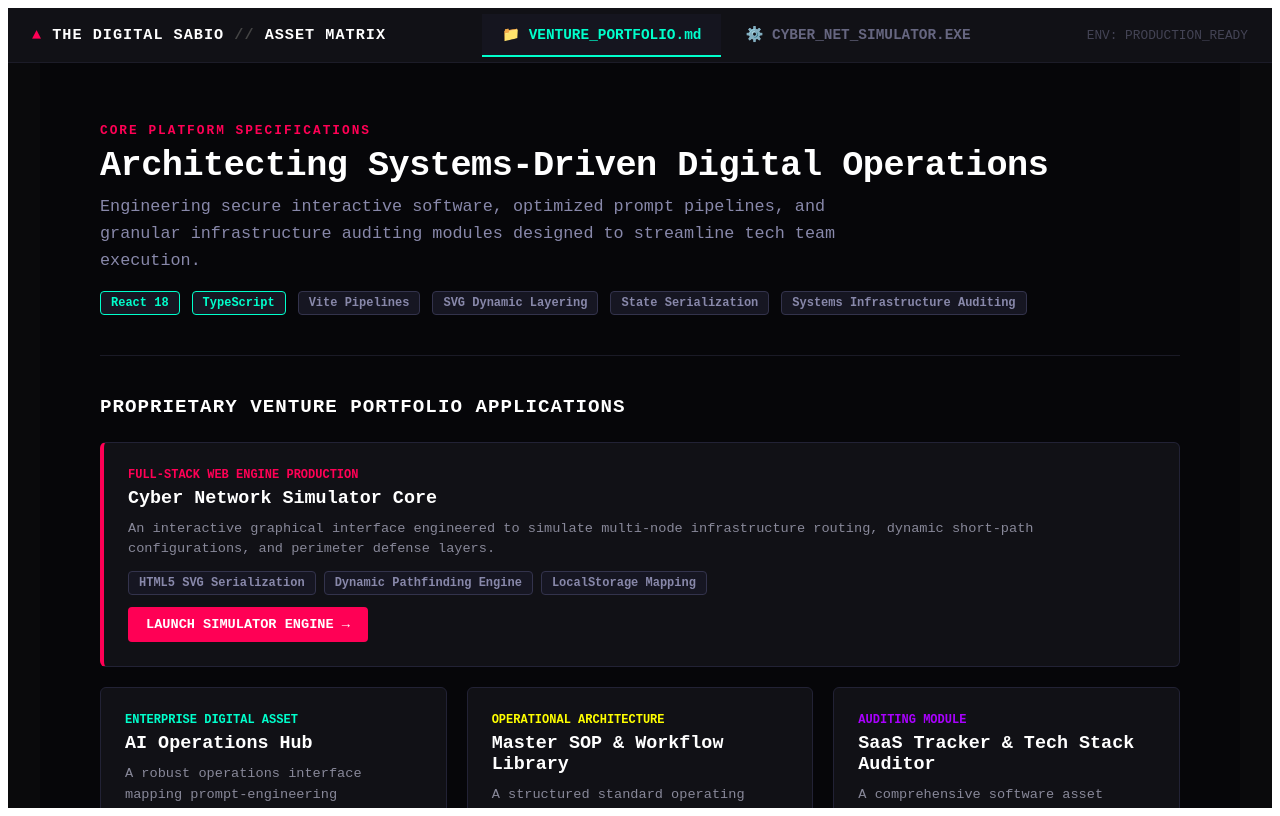
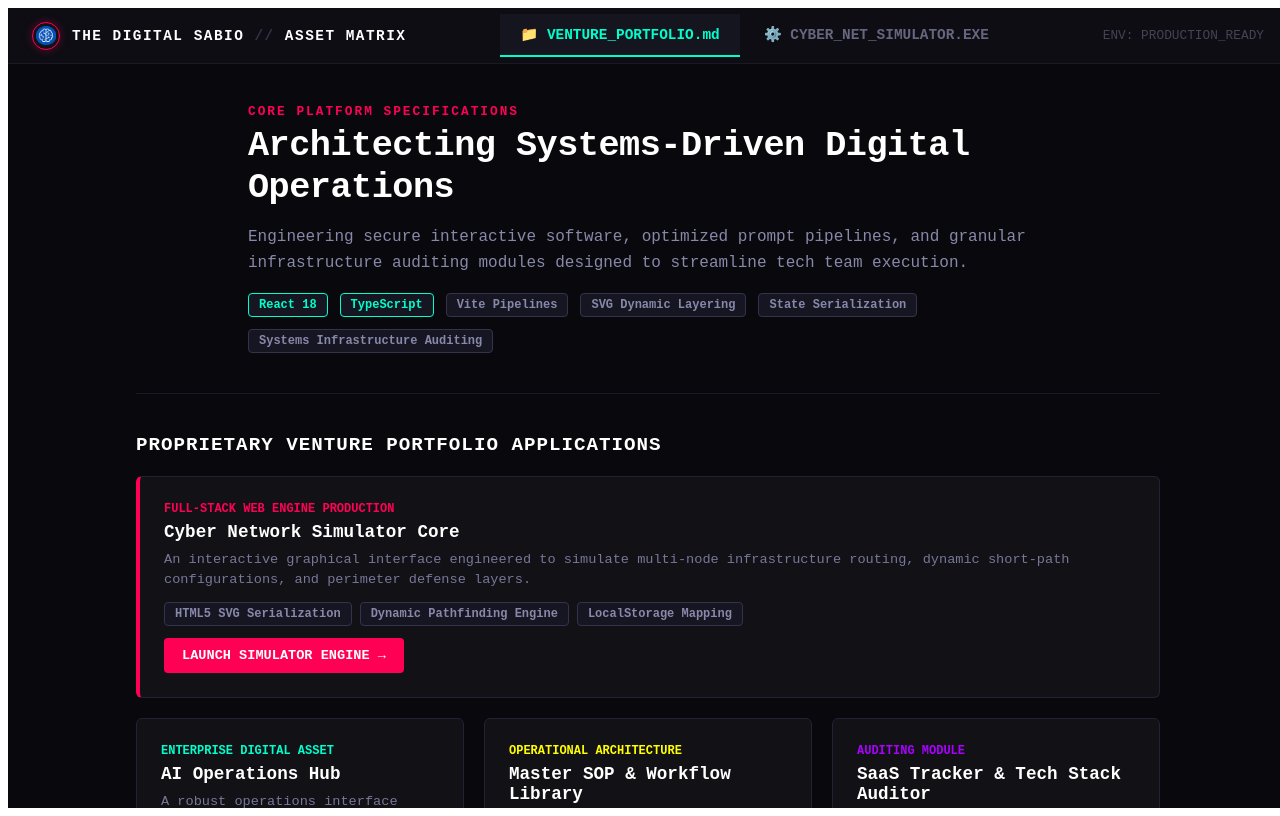
Before and after one commit to TheDigitalSabio/cyber-net-simulator, a React (Vite) app: page / in a window 1280 px wide. Built offline with nearby package versions, Linux system fonts and the light colour scheme.

Commit message:
feat: cleaned up infrastructure, text, assests

```diff
--- a/src/App.tsx
+++ b/src/App.tsx
@@ -29,7 +29,7 @@ interface DigitalAsset {
   shortDesc: string;
   fullScope: string[];
   features: string[];
-  imageSrc: string; // 👈 Make sure this says 'imageSrc: string;' and NOT 'previewPlaceholderText'
+  imageSrc: string;
   storeUrl: string;
 }
 
@@ -73,7 +73,7 @@ export const App: React.FC = () => {
         'Maps custom generative AI pipelines to existing technical department workflows.'
       ],
       features: ['Prompt Matrix Repository', 'Model Parameter Logs', 'Pipeline Deployment Mapping', 'Token & Cost Tracking Logs'],
-      imageSrc: 'ai-hub.jpg', // 👈 Points directly to public/ai-hub.jpg
+      imageSrc: 'ai-hub.jpg',
       storeUrl: 'https://payhip.com/b/ne0az'
     },
     {
@@ -88,7 +88,7 @@ export const App: React.FC = () => {
         'Minimizes organizational friction during software development and infrastructure scaling phases.'
       ],
       features: ['Interactive Step Verification', 'Role-Based Access Mapping', 'Audit Lifecycle Tracking', 'System Dependency Linking'],
-      imageSrc: 'sop-library.jpg', // 👈 Points directly to public/sop-library.jpg
+      imageSrc: 'sop-library.jpg',
       storeUrl: 'https://payhip.com/b/ne0az'
     },
     {
@@ -103,7 +103,7 @@ export const App: React.FC = () => {
         'Optimizes operational budgets by automatically mapping underutilized software licenses.'
       ],
       features: ['Licensing & Renewal Alarms', 'Functional Redundancy Auditing', 'API Endpoint Matrix Map', 'Cost Optimization Dashboard'],
-      imageSrc: 'saas-tracker.jpg', // 👈 Points directly to public/saas-tracker.jpg
+      imageSrc: 'saas-tracker.jpg',
       storeUrl: 'https://payhip.com/b/ne0az'
     }
   ];
@@ -297,7 +297,30 @@ export const App: React.FC = () => {
       {/* GLOBAL SYSTEM BAR & VIEW TOGGLE CONTROLLER */}
       <header style={styles.globalHeader}>
         <div style={styles.logoGroup}>
-          <span style={{ color: '#ff0055', fontWeight: 'bold' }}>▲</span> THE DIGITAL SABIO <span style={{ color: '#444' }}>//</span> ASSET MATRIX
+          {/* HIGH-END INTEGRATED GRAPHIC EMBEDDING CIRCUIT */}
+          <div style={{
+            display: 'flex',
+            alignItems: 'center',
+            justifyContent: 'center',
+            width: '28px',
+            height: '28px',
+            borderRadius: '50%',
+            backgroundColor: '#111116',
+            border: '1px solid #ff0055',
+            boxShadow: '0 0 8px rgba(255, 0, 85, 0.35)',
+            overflow: 'hidden',
+            padding: '3px',
+            boxSizing: 'border-box'
+          }}>
+            <img
+              src="/logo.png"
+              alt="The Digital Sabio"
+              style={{ width: '100%', height: '100%', objectFit: 'contain' }}
+            />
+          </div>
+          <span style={{ marginLeft: '12px', letterSpacing: '1.5px' }}>
+            THE DIGITAL SABIO <span style={{ color: '#33334c' }}>//</span> ASSET MATRIX
+          </span>
         </div>
         <div style={{ display: 'flex', gap: '4px' }}>
           <button className={`tab-btn ${viewMode === 'PORTFOLIO' ? 'active' : ''}`} onClick={() => setViewMode('PORTFOLIO')}>
@@ -386,7 +409,6 @@ export const App: React.FC = () => {
                 </div>
 
                 <div style={styles.modalBodyLayout}>
-                  {/* AFTER */}
                   {/* LEFT COLUMN: CRISP IMAGE PREVIEW FOR NOTION INTERFACES */}
                   <div style={styles.modalImageContainer}>
                     <img
@@ -427,7 +449,7 @@ export const App: React.FC = () => {
           )}
 
           <footer style={styles.portfolioFooter}>
-            <div>© 2026 The Digital Sabio. Built with premium custom code infrastructure on macOS systems.</div>
+            <div>© 2026 The Digital Sabio. Built with premium custom code infrastructure.</div>
             <div style={{ display: 'flex', gap: '16px', marginTop: '8px' }}>
               <span style={{ color: '#444455' }}>GitHub: Linked Profile</span>
               <span style={{ color: '#444455' }}>Deployments: Connected Production Pipeline Vercel V1</span>
@@ -547,96 +569,107 @@ export const App: React.FC = () => {
                     <div style={{ fontSize: '0.7rem', fontWeight: 'bold', color: nodeColor }}>{node.label}</div>
                     <div style={{ fontSize: '0.6rem', color: '#444455' }}>{node.ipAddress}</div>
                     <div style={{ display: 'flex', justifyContent: 'space-between', width: '88%', borderTop: '1px solid #222230', marginTop: '6px', paddingTop: '4px', fontSize: '0.55rem', color: '#666677' }}>
-                      <div>TX: {node.txCount}</div><div>RX: {node.rxCount}</div>
+                      <div>TX: {node.txCount}</div>
+                      <div>RX: {node.rxCount}</div>
                     </div>
                   </div>
                 );
               })}
             </main>
 
-            {/* EXPANDED SYSTEM DRAWERS */}
-            {selectedNodeId && (
+            {/* CONTROL DRAWER SIDEBAR FOR SELECTED HARDWARE NODES */}
             <aside style={styles.sidebarRight}>
-                {nodes.find(n => n.id === selectedNodeId) && (() => {
-                  const focusedNode = nodes.find(n => n.id === selectedNodeId)!;
+              <h3 style={styles.panelTitle}>METRIC_DIAGNOSTICS</h3>
+              <p style={styles.subtitle}>Selected asset variables</p>
+              {selectedNodeId ? (
+                (() => {
+                  const node = nodes.find(n => n.id === selectedNodeId);
+                  if (!node) return <p style={{ color: '#444466', fontSize: '0.8rem' }}>No system selection node targeted.</p>;
                   return (
-                    <>
-                      <div style={{ display: 'flex', justifyContent: 'space-between', alignItems: 'center' }}>
-                        <h3 style={styles.panelTitle}>CONFIGURATION // HUD</h3>
-                        <button style={{ background: 'transparent', border: 'none', color: '#666', cursor: 'pointer' }} onClick={() => setSelectedNodeId(null)}>✕</button>
+                    <div style={{ display: 'flex', flexDirection: 'column', gap: '12px' }}>
+                      <div>
+                        <label style={{ fontSize: '0.65rem', color: '#666680' }}>NODE IDENTIFIER LABEL</label>
+                        <input type="text" className="drawer-input" value={node.label} onChange={(e) => {
+                          const nextVal = e.target.value;
+                          setNodes(prev => prev.map(n => n.id === selectedNodeId ? { ...n, label: nextVal } : n));
+                        }} />
                       </div>
-                      <div style={{ marginTop: '12px' }}>
-                        <label style={{ fontSize: '0.65rem', color: '#666' }}>NODE LABELLING</label>
-                        <input type="text" className="drawer-input" value={focusedNode.label} onChange={(e) => setNodes(prev => prev.map(n => n.id === focusedNode.id ? { ...n, label: e.target.value } : n))} />
+                      <div>
+                        <label style={{ fontSize: '0.65rem', color: '#666680' }}>IPV4 IP_ADDRESS LOCATION</label>
+                        <input type="text" className="drawer-input" value={node.ipAddress} onChange={(e) => {
+                          const nextVal = e.target.value;
+                          setNodes(prev => prev.map(n => n.id === selectedNodeId ? { ...n, ipAddress: nextVal } : n));
+                        }} />
                       </div>
-                      <div style={{ marginTop: '12px' }}>
-                        <label style={{ fontSize: '0.65rem', color: '#666' }}>IP IP_ADDRESS_SUITE</label>
-                        <input type="text" className="drawer-input" value={focusedNode.ipAddress} onChange={(e) => setNodes(prev => prev.map(n => n.id === focusedNode.id ? { ...n, ipAddress: e.target.value } : n))} />
-                      </div>
-                      {focusedNode.type === 'FIREWALL' && (
-                        <div style={{ marginTop: '16px', background: '#171722', padding: '12px', border: '1px dashed #ffff0033', borderRadius: '4px' }}>
-                          <span style={{ fontSize: '0.7rem', color: '#ffff00', display: 'block' }}>SECURITY RULE INTERCEPT</span>
-                          <label style={{ display: 'flex', alignItems: 'center', gap: '8px', fontSize: '0.75rem', marginTop: '8px', color: '#aaa', cursor: 'pointer' }}>
+                      {node.type === 'FIREWALL' && (
+                        <div style={{ marginTop: '8px', border: '1px dashed #ffff00', padding: '10px', borderRadius: '4px', backgroundColor: '#1c1c12' }}>
+                          <label style={{ display: 'flex', alignItems: 'center', gap: '8px', fontSize: '0.75rem', color: '#ffff00', cursor: 'pointer' }}>
                             <input type="checkbox" checked={firewallBypassActive} onChange={(e) => setFirewallBypassActive(e.target.checked)} />
-                            BYPASS SECURITY FILTERING
+                            BYPASS PACKET INSPECTION
                           </label>
                         </div>
                       )}
-                      <button style={{ ...styles.nodeButton, borderColor: '#ff0055', color: '#ff0055', marginTop: '20px', fontSize: '0.7rem', textAlign: 'center' }} onClick={() => setNodes(prev => prev.map(n => n.id === focusedNode.id ? { ...n, txCount: 0, rxCount: 0 } : n))}>
-                        RESET HARDWARE STATS
-                      </button>
-                    </>
+                      <button style={{ ...styles.nodeButton, borderColor: '#ff0055', color: '#ff0055', marginTop: '12px' }} onClick={() => {
+                        setNodes(nodes.filter(n => n.id !== selectedNodeId));
+                        setCables(cables.filter(c => c.fromId !== selectedNodeId && c.toId !== selectedNodeId));
+                        setSelectedNodeId(null);
+                      }}>DE-ALLOCATE HARDWARE CORE</button>
+                    </div>
                   );
-                })()}
+                })()
+              ) : (
+                <p style={{ color: '#444466', fontSize: '0.8rem' }}>Target a node layout component to inspect telemetry array maps.</p>
+              )}
+
+              <hr style={{ border: 'none', borderTop: '1px solid #222235', margin: '20px 0' }} />
+              <h3 style={styles.panelTitle}>TERMINAL_LOGSTREAM</h3>
+              <div style={styles.terminalBox}>
+                {terminalLogs.map((log, idx) => (
+                  <div key={idx} style={{ marginBottom: '6px', color: log.includes('❌') || log.includes('🔥') ? '#ff0055' : log.includes('🏁') || log.includes('🛸') ? '#00ffcc' : '#aaaabf' }}>
+                    {log}
+                  </div>
+                ))}
+              </div>
             </aside>
-            )}
           </div>
-
-          <footer style={styles.terminalContainer}>
-            <div style={styles.terminalHeader}>SYSTEM_LOG_STREAM // FEED.LOG</div>
-            <div style={styles.terminalBody}>
-              {terminalLogs.map((log, index) => <div key={index} style={{ fontSize: '0.85rem', color: '#00ffcc' }}>{log}</div>)}
-            </div>
-          </footer>
         </>
       )}
     </div>
   );
 };
 
-const styles: Record<string, React.CSSProperties> = {
-  dashboardContainer: { display: 'flex', flexDirection: 'column', height: '100vh', backgroundColor: '#0a0a0c', color: '#00ffcc', fontFamily: 'monospace', overflow: 'hidden' },
-  globalHeader: { display: 'flex', justifyContent: 'space-between', alignItems: 'center', backgroundColor: '#111116', borderBottom: '1px solid #1c1c28', padding: '0 24px', height: '54px', zIndex: 10 },
-  logoGroup: { fontSize: '0.95rem', fontWeight: 'bold', letterSpacing: '1px', color: '#fff' },
-  portfolioScrollArea: { flex: 1, overflowY: 'auto', padding: '40px 60px', backgroundColor: '#060609', maxWidth: '1200px', width: '100%', margin: '0 auto', boxSizing: 'border-box' },
-  heroSection: { marginTop: '20px' },
-  heroTitle: { fontSize: '2.2rem', color: '#ffffff', margin: '8px 0', fontWeight: 'bold', letterSpacing: '-0.5px' },
-  heroSubtitle: { color: '#8888aa', fontSize: '1.05rem', lineHeight: '1.6', maxWidth: '800px', margin: '0' },
-  portfolioGrid: { display: 'grid', gridTemplateColumns: 'repeat(auto-fill, minmax(320px, 1fr))', gap: '20px', marginTop: '24px' },
-  cardTitle: { color: '#ffffff', fontSize: '1.15rem', margin: '6px 0 10px 0' },
-  cardDescription: { color: '#888899', fontSize: '0.85rem', lineHeight: '1.5', margin: '0' },
-  modalOverlay: { position: 'fixed', top: 0, left: 0, width: '100vw', height: '100vh', backgroundColor: 'rgba(5, 5, 8, 0.85)', display: 'flex', justifyContent: 'center', alignItems: 'center', zIndex: 100, padding: '20px', boxSizing: 'border-box' },
-  modalContent: { backgroundColor: '#0d0d14', border: '1px solid #222235', borderRadius: '8px', maxWidth: '840px', width: '100%', padding: '30px', boxSizing: 'border-box', boxShadow: '0 20px 50px rgba(0,0,0,0.8)' },
-  modalHeader: { display: 'flex', justifyContent: 'space-between', alignItems: 'flex-start', borderBottom: '1px solid #1c1c28', paddingBottom: '16px', marginBottom: '20px' },
-  closeModalBtn: { background: 'transparent', border: 'none', color: '#666', fontSize: '1.2rem', cursor: 'pointer' },
-  modalBodyLayout: { display: 'flex', gap: '30px', flexWrap: 'wrap' },
-  modalImageContainer: { flex: 1.2, minWidth: '280px', height: '240px', backgroundColor: '#111118', border: '1px dashed #222235', borderRadius: '6px', display: 'flex', flexDirection: 'column', justifyContent: 'center', alignItems: 'center', padding: '20px', boxSizing: 'border-box' },
-  modalSpecsContainer: { flex: 1, minWidth: '280px', display: 'flex', flexDirection: 'column', justifyContent: 'space-between' },
-  portfolioFooter: { marginTop: '80px', borderTop: '1px solid #1a1a26', paddingTop: '20px', fontSize: '0.75rem', color: '#444455', display: 'flex', justifyContent: 'space-between', flexWrap: 'wrap' },
-  simulatorActionHUD: { display: 'flex', justifyContent: 'space-between', alignItems: 'center', padding: '10px 24px', backgroundColor: '#13131a', borderBottom: '2px solid #1c1c28' },
-  linkButton: { border: '1px solid #00ffcc', padding: '6px 14px', borderRadius: '4px', cursor: 'pointer', background: 'transparent', color: '#00ffcc', fontFamily: 'monospace', fontSize: '0.75rem', fontWeight: 'bold' },
-  fileUploadLabel: { border: '1px solid #ffff00', padding: '6px 14px', borderRadius: '4px', cursor: 'pointer', color: '#ffff00', fontFamily: 'monospace', fontSize: '0.75rem', fontWeight: 'bold', display: 'inline-block' },
-  runButton: { backgroundColor: '#ff0055', color: '#fff', border: 'none', padding: '8px 16px', borderRadius: '4px', cursor: 'pointer', fontWeight: 'bold', fontFamily: 'monospace', fontSize: '0.75rem' },
+// --- OBJECT ORIENTED COMPONENT CSS MATRIX DEFINITIONS ---
+const styles: { [key: string]: React.CSSProperties } = {
+  dashboardContainer: { width: '100vw', height: '100vh', backgroundColor: '#09090d', color: '#fff', fontFamily: 'monospace', display: 'flex', flexDirection: 'column', overflow: 'hidden' },
+  globalHeader: { display: 'flex', justifyContent: 'space-between', alignItems: 'center', backgroundColor: '#0d0d13', borderBottom: '1px solid #1a1a26', padding: '0 24px', height: '56px', minHeight: '56px', boxSizing: 'border-box' },
+  logoGroup: { display: 'flex', alignItems: 'center', fontSize: '0.9rem', fontWeight: 'bold', color: '#fff', letterSpacing: '1px' },
+  portfolioScrollArea: { flex: 1, overflowY: 'auto', padding: '40px 10% 20px 10%', boxSizing: 'border-box' },
+  heroSection: { maxWidth: '800px', margin: '0 auto', textAlign: 'left' },
+  heroTitle: { fontSize: '2.2rem', fontWeight: 'bold', margin: '0 0 16px 0', color: '#fff', letterSpacing: '-0.5px', lineHeight: '1.2' },
+  heroSubtitle: { fontSize: '1rem', color: '#8888aa', lineHeight: '1.6', margin: '0' },
+  portfolioGrid: { display: 'grid', gridTemplateColumns: 'repeat(auto-fill, minmax(320px, 1fr))', gap: '20px', maxWidth: '1200px', margin: '0 auto', paddingBottom: '40px' },
+  cardTitle: { fontSize: '1.1rem', fontWeight: 'bold', color: '#fff', margin: '6px 0 8px 0' },
+  cardDescription: { fontSize: '0.85rem', color: '#777799', lineHeight: '1.5', margin: '0' },
+  portfolioFooter: { maxWidth: '1200px', margin: '40px auto 0 auto', borderTop: '1px solid #1a1a26', paddingTop: '20px', fontSize: '0.75rem', color: '#33334c', display: 'flex', justifyContent: 'space-between', flexWrap: 'wrap', gap: '12px' },
+  simulatorActionHUD: { display: 'flex', justifyContent: 'space-between', alignItems: 'center', padding: '12px 24px', backgroundColor: '#0d0d13', borderBottom: '1px solid #1a1a26', height: '56px', minHeight: '56px', boxSizing: 'border-box' },
+  linkButton: { background: '#161622', border: '1px solid #33334c', color: '#aaaabf', padding: '6px 12px', fontSize: '0.75rem', fontWeight: 'bold', cursor: 'pointer', borderRadius: '4px', fontFamily: 'monospace' },
+  fileUploadLabel: { background: '#161622', border: '1px solid #33334c', color: '#aaaabf', padding: '6px 12px', fontSize: '0.75rem', fontWeight: 'bold', cursor: 'pointer', borderRadius: '4px', fontFamily: 'monospace', display: 'inline-block' },
+  runButton: { background: 'transparent', border: '1px solid #00ffcc', color: '#00ffcc', padding: '6px 16px', fontSize: '0.75rem', fontWeight: 'bold', cursor: 'pointer', borderRadius: '4px', fontFamily: 'monospace' },
   workspace: { display: 'flex', flex: 1, overflow: 'hidden' },
-  sidebarLeft: { width: '240px', backgroundColor: '#111116', borderRight: '1px solid #1c1c28', padding: '20px', display: 'flex', flexDirection: 'column', gap: '10px' },
-  sidebarRight: { width: '260px', backgroundColor: '#111116', borderLeft: '1px solid #1c1c28', padding: '20px', display: 'flex', flexDirection: 'column' },
-  panelTitle: { color: '#ff0055', margin: 0, fontSize: '0.9rem', letterSpacing: '1px' },
-  subtitle: { color: '#555', fontSize: '0.75rem', margin: '0 0 4px 0' },
-  nodeButton: { backgroundColor: '#15151f', color: '#00ffcc', border: '1px solid #00ffcc33', padding: '10px', textAlign: 'left', cursor: 'pointer', borderRadius: '4px', fontFamily: 'monospace', fontSize: '0.8rem' },
-  canvasArea: { flex: 1, backgroundColor: '#060608', position: 'relative', backgroundImage: 'radial-gradient(#1c1c28 1.5px, transparent 1.5px)', backgroundSize: '20px 20px', overflow: 'hidden' },
-  svgLayer: { position: 'absolute', top: 0, left: 0, width: '100%', height: '100%', pointerEvents: 'none', zIndex: 1 },
-  nodeSprite: { position: 'absolute', width: '104px', height: '104px', border: '1px solid', borderRadius: '4px', backgroundColor: '#0d0d14', display: 'flex', flexDirection: 'column', justifyContent: 'center', alignItems: 'center', zIndex: 5, cursor: 'grab', padding: '4px 0' },
-  terminalContainer: { height: '140px', backgroundColor: '#07070a', borderTop: '1px solid #1c1c28', display: 'flex', flexDirection: 'column' },
-  terminalHeader: { backgroundColor: '#111116', padding: '4px 16px', fontSize: '0.7rem', color: '#555' },
-  terminalBody: { flex: 1, padding: '10px 16px', overflowY: 'auto', display: 'flex', flexDirection: 'column-reverse', gap: '2px' }
+  sidebarLeft: { width: '220px', minWidth: '220px', backgroundColor: '#0d0d13', borderRight: '1px solid #1a1a26', padding: '16px', boxSizing: 'border-box', display: 'flex', flexDirection: 'column', gap: '8px' },
+  sidebarRight: { width: '300px', minWidth: '300px', backgroundColor: '#0d0d13', borderLeft: '1px solid #1a1a26', padding: '16px', boxSizing: 'border-box', display: 'flex', flexDirection: 'column' },
+  panelTitle: { fontSize: '0.8rem', fontWeight: 'bold', color: '#00ffcc', margin: '0 0 2px 0', letterSpacing: '1px' },
+  subtitle: { fontSize: '0.65rem', color: '#444455', margin: '0 0 12px 0' },
+  nodeButton: { background: '#111116', border: '1px solid #222235', color: '#fff', padding: '10px', textAlign: 'left', cursor: 'pointer', borderRadius: '4px', fontSize: '0.75rem', fontFamily: 'monospace', width: '100%', boxSizing: 'border-box' },
+  canvasArea: { flex: 1, position: 'relative', overflow: 'hidden', cursor: 'crosshair', backgroundImage: 'radial-gradient(#11111a 1px, transparent 1px)', backgroundSize: '20px 20px' },
+  svgLayer: { position: 'absolute', width: '100%', height: '100%', top: 0, left: 0, pointerEvents: 'none' },
+  nodeSprite: { position: 'absolute', width: '104px', height: '104px', border: '1px solid', borderRadius: '6px', background: '#09090d', display: 'flex', flexDirection: 'column', alignItems: 'center', justifyContent: 'center', cursor: 'grab', userSelect: 'none', boxSizing: 'border-box' },
+  terminalBox: { flex: 1, background: '#050508', border: '1px solid #1a1a26', borderRadius: '4px', padding: '12px', overflowY: 'auto', fontSize: '0.65rem', lineHeight: '1.4', marginTop: '8px' },
+  modalOverlay: { position: 'fixed', top: 0, left: 0, width: '100vw', height: '100vh', backgroundColor: 'rgba(5, 5, 8, 0.85)', backdropFilter: 'blur(4px)', display: 'flex', alignItems: 'center', justifyContent: 'center', zIndex: 1000 },
+  modalContent: { width: '840px', maxWidth: '90%', backgroundColor: '#0d0d13', border: '1px solid #222235', borderRadius: '8px', padding: '32px', boxSizing: 'border-box', boxShadow: '0 20px 50px rgba(0,0,0,0.8)' },
+  modalHeader: { display: 'flex', justifyContent: 'space-between', alignItems: 'flex-start', marginBottom: '24px', borderBottom: '1px solid #1a1a26', paddingBottom: '16px' },
+  closeModalBtn: { background: 'transparent', border: 'none', color: '#444466', fontSize: '1.2rem', cursor: 'pointer' },
+  modalBodyLayout: { display: 'grid', gridTemplateColumns: '1.2fr 1fr', gap: '32px', alignItems: 'start' },
+  modalImageContainer: { height: '240px', backgroundColor: '#09090d', borderRadius: '6px', border: '1px dashed #222235', display: 'flex', alignItems: 'center', justifyContent: 'center', padding: '8px', boxSizing: 'border-box', overflow: 'hidden' },
+  modalSpecsContainer: { display: 'flex', flexDirection: 'column' }
 };
```
Also changed, not shown: public/logo.png (added). Lines whose indentation alone changed are shown as unchanged.
